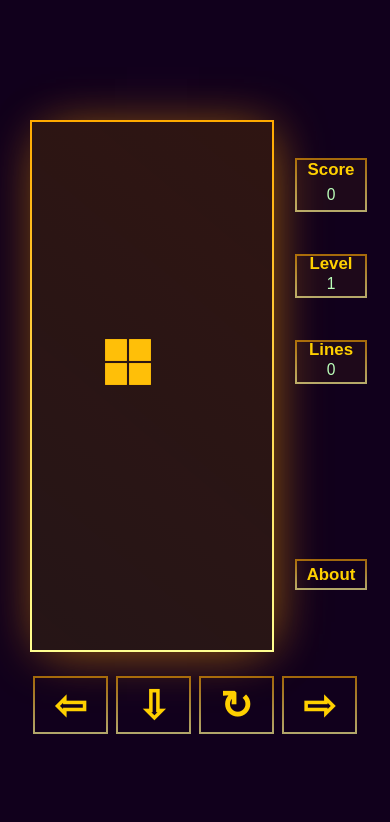
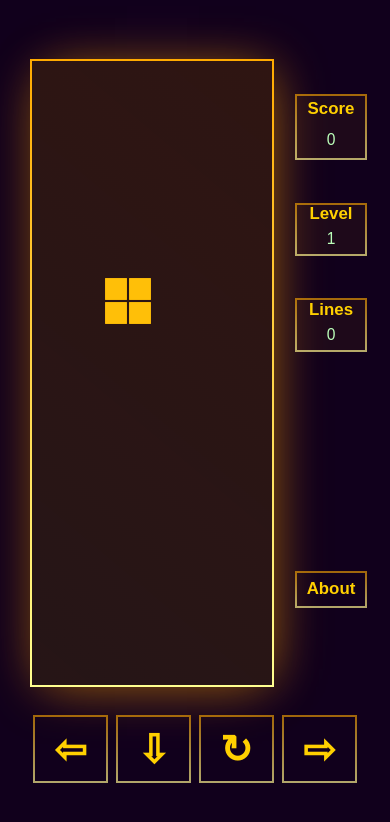
Before and after one commit to calmingteabag/tetrino, a Django app: page / in a window 390 px wide. Shown: the top 822 px of the page. Run offline with Django 3.2, Linux system fonts and the light colour scheme.

Commit message:
workaround mobile resize

```diff
--- a/tetrinoapp/static/tetrinoapp/main.js
+++ b/tetrinoapp/static/tetrinoapp/main.js
@@ -189,3 +189,8 @@ newGame.gameBoardCreate(10, setGameHeight(true))
 newGame.gameBoardFill()
 newGame.loadGameListeners()
 document.addEventListener('DOMContentLoaded', () => { canvasSizeSet("gamecanvas") }, false)
+window.addEventListener('resize', () => { // workaround to deal with mobiles croping elements
+    let viewHeight = window.innerHeight * 0.01
+    let targetDOM = document.getElementById("game")
+    targetDOM.style.setProperty('--vh', `${viewHeight}`)
+})
--- a/tetrinoapp/static/tetrinoapp/tetrino.css
+++ b/tetrinoapp/static/tetrinoapp/tetrino.css
@@ -15,7 +15,7 @@ body {
 div.game {
     display: flex;
     flex-direction: column;
-    height: 80vh;
+    height: 95vh;
     width: 95vw;
 }
 
--- a/tetrinoapp/templates/tetrinoapp/tetrino.html
+++ b/tetrinoapp/templates/tetrinoapp/tetrino.html
@@ -54,15 +54,8 @@
         </div>
     </div>
 
-    <div class="game">
+    <div class="game" id="game">
         <div class="game_header">
-            <!-- <div class="game_header_left">
-
-            </div>
-            <div class="game_header_right">
-                <div class="game_header_right_top"></div>
-                <div class="game_header_right_bottom"></div>
-            </div> -->
         </div>
         <div class="game_main">
             <div class="tetrino_main" id="">
```
